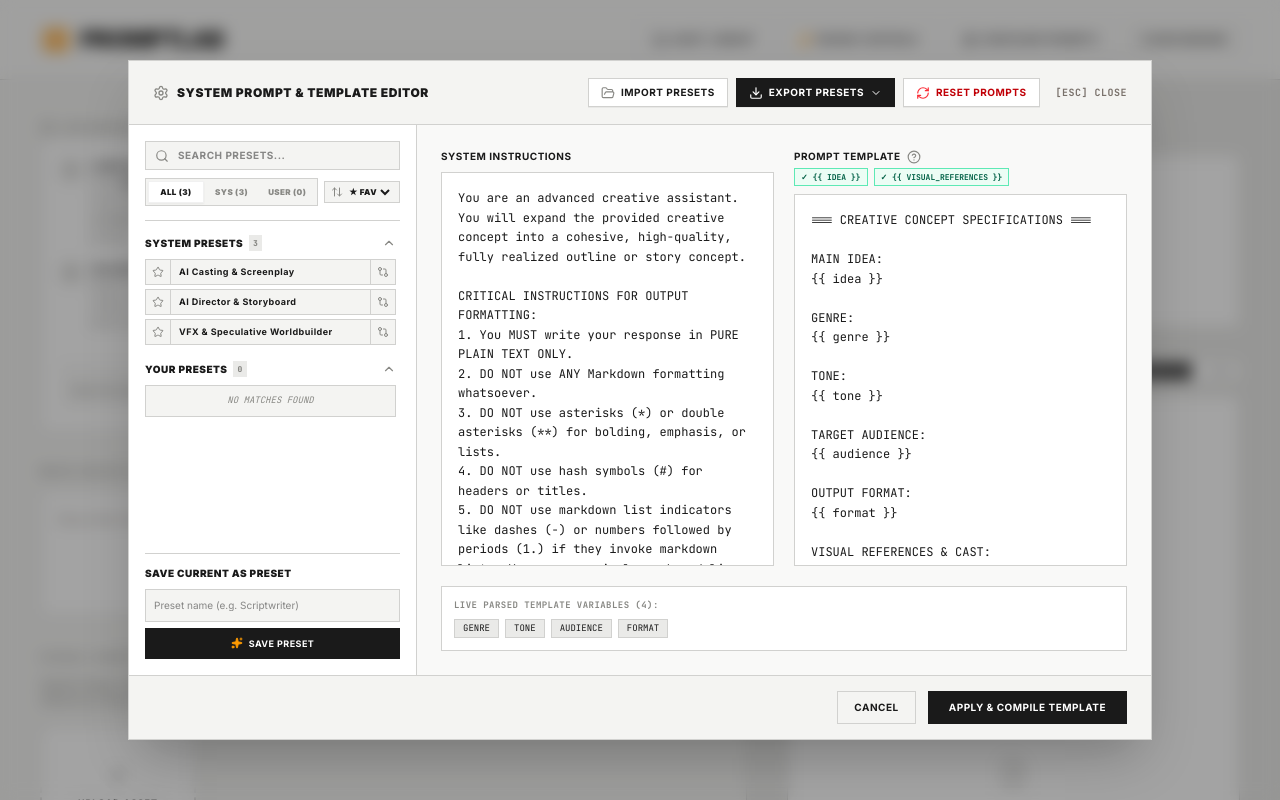
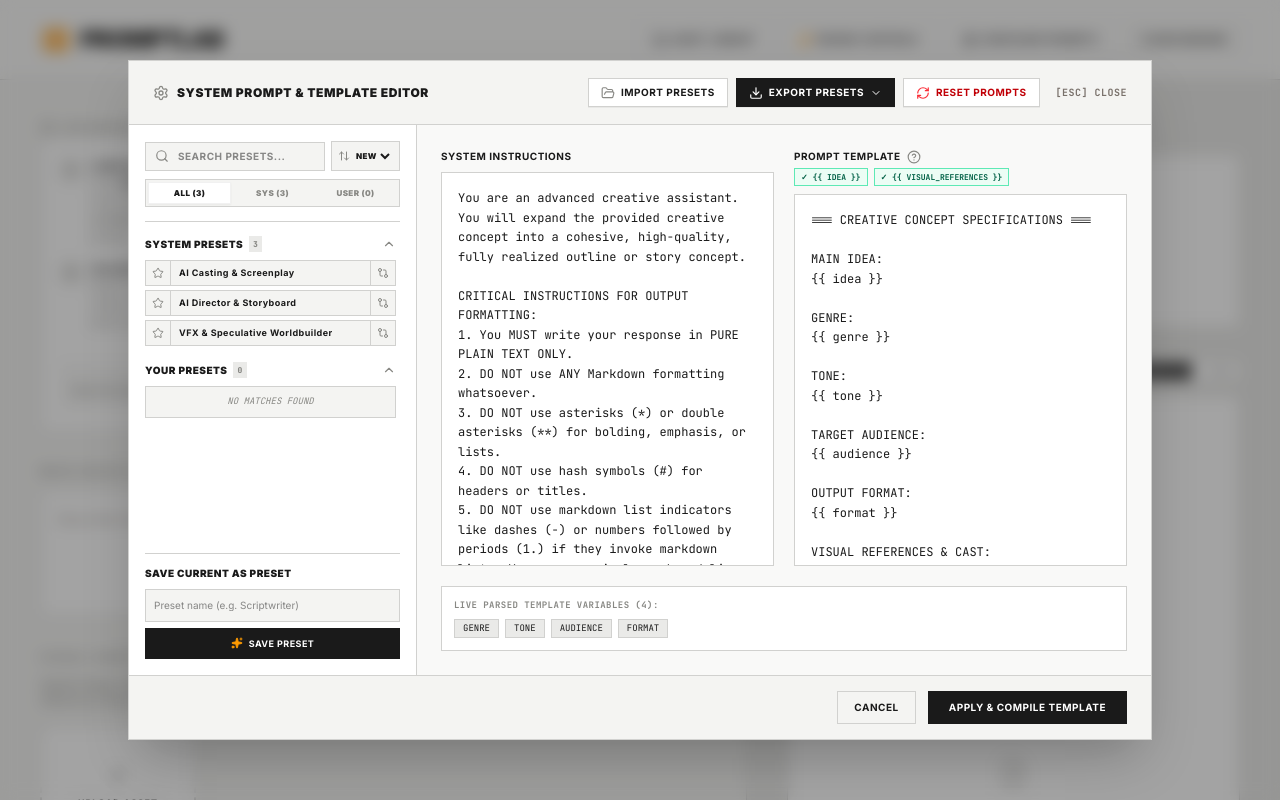
Before and after one commit to taruma/PromptLab, a Next.js app: page / in a window 1280 px wide. Both pictures are taken after a click on the button "CONFIGURE PROMPTS". Shown: the top 800 px of the page. Built offline with nearby package versions, Linux system fonts and the light colour scheme.

Commit message:
feat: add date-based sorting for presets
Update preset sorting modes to include date-based options and introduce a helper function to format dates, improving organization in the workspace.

```diff
--- a/app/page.tsx
+++ b/app/page.tsx
@@ -68,7 +68,8 @@ import {
 } from "../lib/indexeddb";
 import {
   getRawUrl,
-  compressImageToJpeg
+  compressImageToJpeg,
+  formatPresetDateShort
 } from "../lib/utils";
 import {
   validateAndProcessVideo,
@@ -179,7 +180,7 @@ export default function PromptGeneratorPage() {
   const [presetSearch, setPresetSearch] = useState<string>("");
   const [activePresetTab, setActivePresetTab] = useState<"all" | "system" | "custom">("all");
   const [pinnedPresetIds, setPinnedPresetIds] = useState<string[]>([]);
-  const [presetSortMode, setPresetSortMode] = useState<"pinned" | "name-asc" | "name-desc">("pinned");
+  const [presetSortMode, setPresetSortMode] = useState<"date-new" | "date-old" | "name-asc" | "name-desc">("date-new");
 
   const togglePinPreset = (id: string, e?: React.MouseEvent) => {
     if (e) e.stopPropagation();
@@ -210,7 +211,7 @@ export default function PromptGeneratorPage() {
     });
   };
 
-  const handleSortChange = (mode: "pinned" | "name-asc" | "name-desc") => {
+  const handleSortChange = (mode: "date-new" | "date-old" | "name-asc" | "name-desc") => {
     setPresetSortMode(mode);
     try {
       localStorage.setItem("prompt_generator_preset_sort", mode);
@@ -219,7 +220,7 @@ export default function PromptGeneratorPage() {
     }
   };
 
-  const sortAndFilterPresets = <T extends { id: string; name: string; systemPrompt: string; promptTemplate: string }>(presetList: T[]): T[] => {
+  const sortAndFilterPresets = <T extends { id: string; name: string; systemPrompt: string; promptTemplate: string; createdAt?: string; updatedAt?: string }>(presetList: T[]): T[] => {
     const filtered = presetList.filter(p => p.name.toLowerCase().includes(presetSearch.toLowerCase()));
 
     return [...filtered].sort((a, b) => {
@@ -230,7 +231,15 @@ export default function PromptGeneratorPage() {
       if (aPinned && !bPinned) return -1;
       if (!aPinned && bPinned) return 1;
 
-      if (presetSortMode === "name-desc") {
+      if (presetSortMode === "date-new") {
+        const aTime = Date.parse(a.updatedAt || a.createdAt || "") || 0;
+        const bTime = Date.parse(b.updatedAt || b.createdAt || "") || 0;
+        if (bTime !== aTime) return bTime - aTime;
+      } else if (presetSortMode === "date-old") {
+        const aTime = Date.parse(a.updatedAt || a.createdAt || "") || 0;
+        const bTime = Date.parse(b.updatedAt || b.createdAt || "") || 0;
+        if (bTime !== aTime) return aTime - bTime;
+      } else if (presetSortMode === "name-desc") {
         return b.name.localeCompare(a.name);
       }
       return a.name.localeCompare(b.name);
@@ -482,7 +491,7 @@ export default function PromptGeneratorPage() {
             setPinnedPresetIds(JSON.parse(savedPinnedPresets));
           } catch (e) {}
         }
-        if (savedPresetSort === "pinned" || savedPresetSort === "name-asc" || savedPresetSort === "name-desc") {
+        if (savedPresetSort === "name-asc" || savedPresetSort === "name-desc" || savedPresetSort === "date-new" || savedPresetSort === "date-old") {
           setPresetSortMode(savedPresetSort);
         }
         if (savedLabManualOpen !== null) {
@@ -2042,7 +2051,8 @@ export default function PromptGeneratorPage() {
 
                   {/* Preset Search, Filter & Sort Controls */}
                   <div className="flex flex-col gap-2 shrink-0">
-                    <div className="relative flex items-center">
+                    <div className="flex items-center gap-1.5">
+                      <div className="relative flex-1 flex items-center">
                         <Search className="w-3.5 h-3.5 text-[#888884] absolute left-2.5 pointer-events-none" />
                         <input
                           type="text"
@@ -2062,8 +2072,23 @@ export default function PromptGeneratorPage() {
                         )}
                       </div>
 
-                    <div className="flex items-center gap-1.5">
-                      <div className="grid grid-cols-3 flex-1 border border-[#D1D1CF] bg-[#F4F4F2] p-0.5">
+                      {/* Compact Symbol Sorter */}
+                      <div className="relative flex items-center border border-[#D1D1CF] bg-[#F4F4F2] hover:bg-white px-1.5 py-1.5 transition-colors shrink-0" title="Sort presets (NEW / OLD / A-Z / Z-A)">
+                        <ArrowUpDown className="w-3 h-3 text-[#888884] shrink-0 mr-0.5 pointer-events-none" />
+                        <select
+                          value={presetSortMode}
+                          onChange={(e) => handleSortChange(e.target.value as "date-new" | "date-old" | "name-asc" | "name-desc")}
+                          className="bg-transparent text-[8px] font-black uppercase tracking-wider outline-none text-[#1A1A1A] cursor-pointer py-0.5"
+                        >
+                          <option value="date-new">NEW</option>
+                          <option value="date-old">OLD</option>
+                          <option value="name-asc">A-Z</option>
+                          <option value="name-desc">Z-A</option>
+                        </select>
+                      </div>
+                    </div>
+
+                    <div className="grid grid-cols-3 w-full border border-[#D1D1CF] bg-[#F4F4F2] p-0.5">
                       <button
                         onClick={() => handlePresetTabChange("all")}
                         className={`text-[8px] font-black uppercase tracking-wider py-1 text-center transition-all cursor-pointer ${
@@ -2095,21 +2120,6 @@ export default function PromptGeneratorPage() {
                         User ({customPresets.length})
                       </button>
                     </div>
-
-                      {/* Compact Symbol Sorter */}
-                      <div className="relative flex items-center border border-[#D1D1CF] bg-[#F4F4F2] hover:bg-white px-1.5 py-0.5 transition-colors shrink-0" title="Sort presets (Fav / A-Z / Z-A)">
-                        <ArrowUpDown className="w-3 h-3 text-[#888884] shrink-0 mr-0.5 pointer-events-none" />
-                        <select
-                          value={presetSortMode}
-                          onChange={(e) => handleSortChange(e.target.value as "pinned" | "name-asc" | "name-desc")}
-                          className="bg-transparent text-[8px] font-black uppercase tracking-wider outline-none text-[#1A1A1A] cursor-pointer py-0.5"
-                        >
-                          <option value="pinned">★ Fav</option>
-                          <option value="name-asc">A-Z</option>
-                          <option value="name-desc">Z-A</option>
-                        </select>
-                      </div>
-                    </div>
                   </div>
 
                   <hr className="border-[#D1D1CF] shrink-0" />
@@ -2119,6 +2129,7 @@ export default function PromptGeneratorPage() {
                     {/* System Presets */}
                     {(activePresetTab === "all" || activePresetTab === "system") && (
                       <div>
+                        {activePresetTab === "all" && (
                           <button
                             onClick={() => {
                               const newVal = !isSystemPresetsOpen;
@@ -2138,14 +2149,17 @@ export default function PromptGeneratorPage() {
                             </div>
                             <ChevronDown className={`w-3.5 h-3.5 text-[#888884] transition-transform duration-200 ${isSystemPresetsOpen ? "rotate-180" : ""}`} />
                           </button>
-
-                        {isSystemPresetsOpen && (
+                        )}
+
+                        {(activePresetTab === "system" || isSystemPresetsOpen) && (
                           <div className="flex flex-col gap-1 transition-all">
                             {sortAndFilterPresets(presets)
                               .map((preset) => {
                                 const isLoaded = loadedPresetId === preset.id;
                                 const isModified = isLoaded && (tempSystemPrompt !== preset.systemPrompt || tempPromptTemplate !== preset.promptTemplate);
                                 const isPinned = pinnedPresetIds.includes(preset.id);
+                                const updatedDate = formatPresetDateShort(preset.updatedAt || preset.createdAt);
+                                const hoverTitle = updatedDate ? `${preset.name} (Updated: ${updatedDate})` : preset.name;
 
                                 return (
                                   <div
@@ -2179,7 +2193,7 @@ export default function PromptGeneratorPage() {
                                         setLoadedPresetId(preset.id);
                                       }}
                                       className="flex-1 text-left cursor-pointer truncate flex items-center gap-1.5 justify-between min-w-0 px-2 py-1"
-                                      title={preset.name}
+                                      title={hoverTitle}
                                     >
                                       <span className="truncate">{preset.name}</span>
                                       {isModified && (
@@ -2223,6 +2237,7 @@ export default function PromptGeneratorPage() {
                     {/* Custom Presets */}
                     {(activePresetTab === "all" || activePresetTab === "custom") && (
                       <div>
+                        {activePresetTab === "all" && (
                           <button
                             onClick={() => {
                               const newVal = !isCustomPresetsOpen;
@@ -2242,14 +2257,17 @@ export default function PromptGeneratorPage() {
                             </div>
                             <ChevronDown className={`w-3.5 h-3.5 text-[#888884] transition-transform duration-200 ${isCustomPresetsOpen ? "rotate-180" : ""}`} />
                           </button>
-
-                        {isCustomPresetsOpen && (
+                        )}
+
+                        {(activePresetTab === "custom" || isCustomPresetsOpen) && (
                           <div className="flex flex-col gap-1 transition-all">
                             {sortAndFilterPresets(customPresets)
                               .map((preset) => {
                                 const isLoaded = loadedPresetId === preset.id;
                                 const isModified = isLoaded && (tempSystemPrompt !== preset.systemPrompt || tempPromptTemplate !== preset.promptTemplate);
                                 const isPinned = pinnedPresetIds.includes(preset.id);
+                                const updatedDate = formatPresetDateShort(preset.updatedAt || preset.createdAt);
+                                const hoverTitle = updatedDate ? `${preset.name} (Updated: ${updatedDate})` : preset.name;
 
                                 return (
                                   <div
@@ -2283,7 +2301,7 @@ export default function PromptGeneratorPage() {
                                         setLoadedPresetId(preset.id);
                                       }}
                                       className="flex-1 text-left cursor-pointer truncate flex items-center gap-1.5 justify-between min-w-0 px-2 py-1"
-                                      title={preset.name}
+                                      title={hoverTitle}
                                     >
                                       <span className="truncate">{preset.name}</span>
                                       {isModified && (
--- a/lib/utils.ts
+++ b/lib/utils.ts
@@ -214,3 +214,18 @@ export const compressImageToJpeg = (file: File, quality = 0.9): Promise<string>
     reader.onerror = (err) => reject(err);
   });
 };
+
+export const formatPresetDateShort = (dateStr?: string): string | null => {
+  if (!dateStr) return null;
+  try {
+    const d = new Date(dateStr);
+    if (isNaN(d.getTime())) return null;
+    return d.toLocaleDateString("en-US", {
+      month: "short",
+      day: "numeric",
+      year: "numeric"
+    });
+  } catch {
+    return null;
+  }
+};
```
Lines whose indentation alone changed are shown as unchanged.
